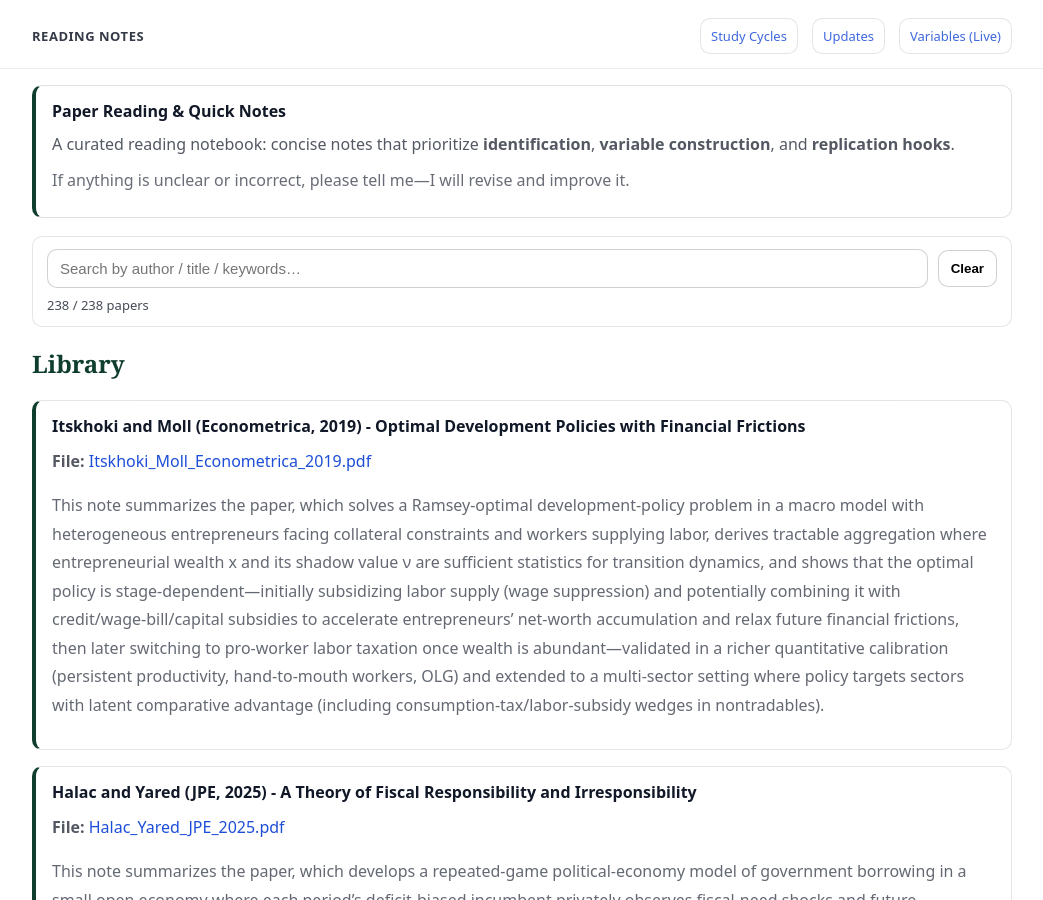
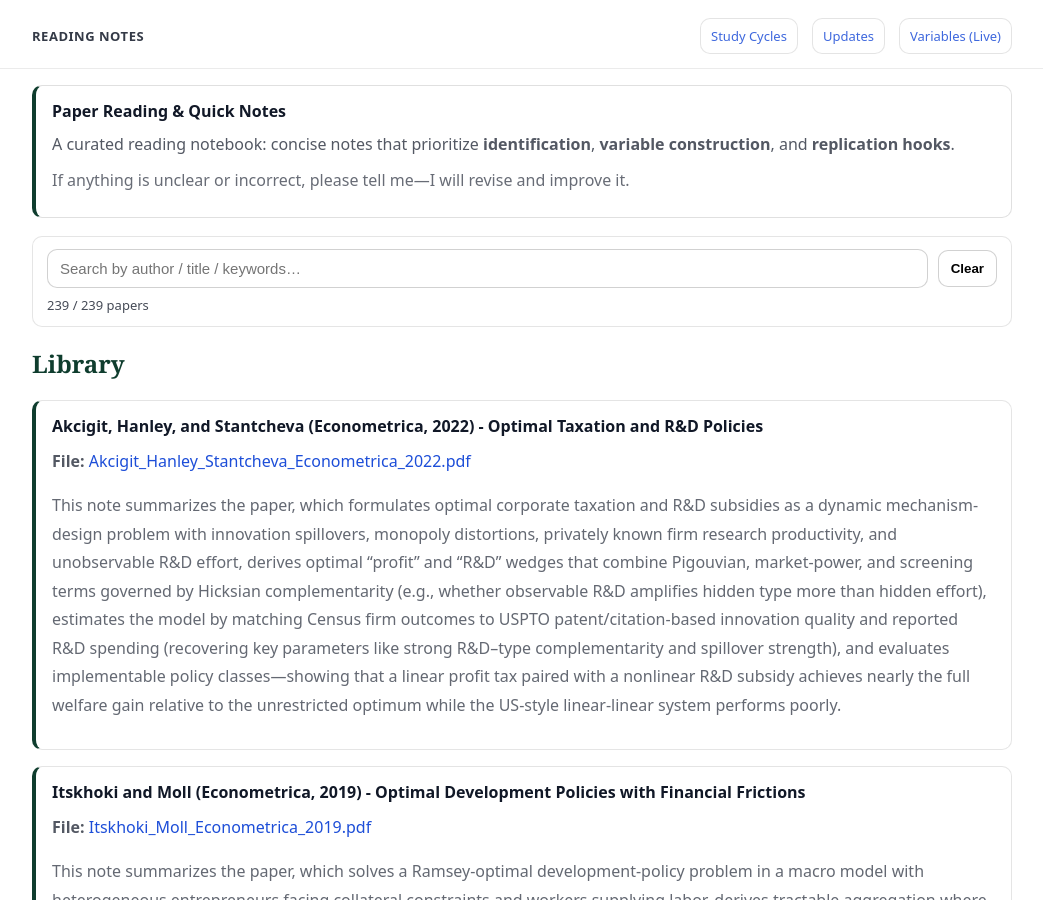
Before and after one commit to yaxinzn/study-archive, a Jekyll site: the page built from reading/index.md, in a window 1280 px wide and 900 px high. Shown: the whole window, without its empty margins (118-1161 px from the left). Built offline with Jekyll 4.4.1, drawn with Linux system fonts in a browser that asks for light colours.

Commit message:
Reading: add/update Akcigit_Hanley_Stantcheva_Econometrica_2022.pdf

```diff
--- a/_data/reading.yml
+++ b/_data/reading.yml
@@ -1,3 +1,7 @@
+- title: "Akcigit, Hanley, and Stantcheva (Econometrica, 2022) - Optimal Taxation and R&D Policies"
+  file: "Akcigit_Hanley_Stantcheva_Econometrica_2022.pdf"
+  desc: "This note summarizes the paper, which formulates optimal corporate taxation and R&D subsidies as a dynamic mechanism-design problem with innovation spillovers, monopoly distortions, privately known firm research productivity, and unobservable R&D effort, derives optimal “profit” and “R&D” wedges that combine Pigouvian, market-power, and screening terms governed by Hicksian complementarity (e.g., whether observable R&D amplifies hidden type more than hidden effort), estimates the model by matching Census firm outcomes to USPTO patent/citation-based innovation quality and reported R&D spending (recovering key parameters like strong R&D–type complementarity and spillover strength), and evaluates implementable policy classes—showing that a linear profit tax paired with a nonlinear R&D subsidy achieves nearly the full welfare gain relative to the unrestricted optimum while the US-style linear-linear system performs poorly."
+
 - title: "Itskhoki and Moll (Econometrica, 2019) - Optimal Development Policies with Financial Frictions"
   file: "Itskhoki_Moll_Econometrica_2019.pdf"
   desc: "This note summarizes the paper, which solves a Ramsey-optimal development-policy problem in a macro model with heterogeneous entrepreneurs facing collateral constraints and workers supplying labor, derives tractable aggregation where entrepreneurial wealth x and its shadow value ν are sufficient statistics for transition dynamics, and shows that the optimal policy is stage-dependent—initially subsidizing labor supply (wage suppression) and potentially combining it with credit/wage-bill/capital subsidies to accelerate entrepreneurs’ net-worth accumulation and relax future financial frictions, then later switching to pro-worker labor taxation once wealth is abundant—validated in a richer quantitative calibration (persistent productivity, hand-to-mouth workers, OLG) and extended to a multi-sector setting where policy targets sectors with latent comparative advantage (including consumption-tax/labor-subsidy wedges in nontradables)."
```
Also changed, not shown: 1 other file.
